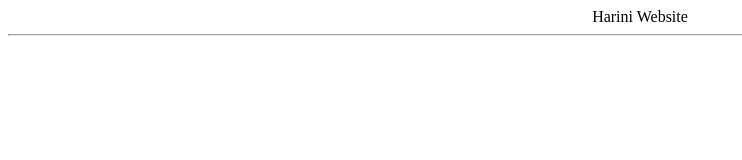
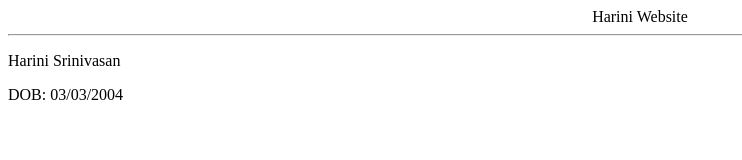
Before and after one commit to Harini0303/remote-to-local, a plain HTML site: page index.html in a window 1280 px wide. Shown: the whole page, without its empty margins (0-742 px from the left). Drawn offline with Linux system fonts and the light colour scheme.

Commit message:
Updated index.html

```diff
--- a/index.html
+++ b/index.html
@@ -1,2 +1,5 @@
 <center>Harini Website</center>
 <hr>
+
+<p> Harini Srinivasan</p>
+<p> DOB: 03/03/2004</p>
```
